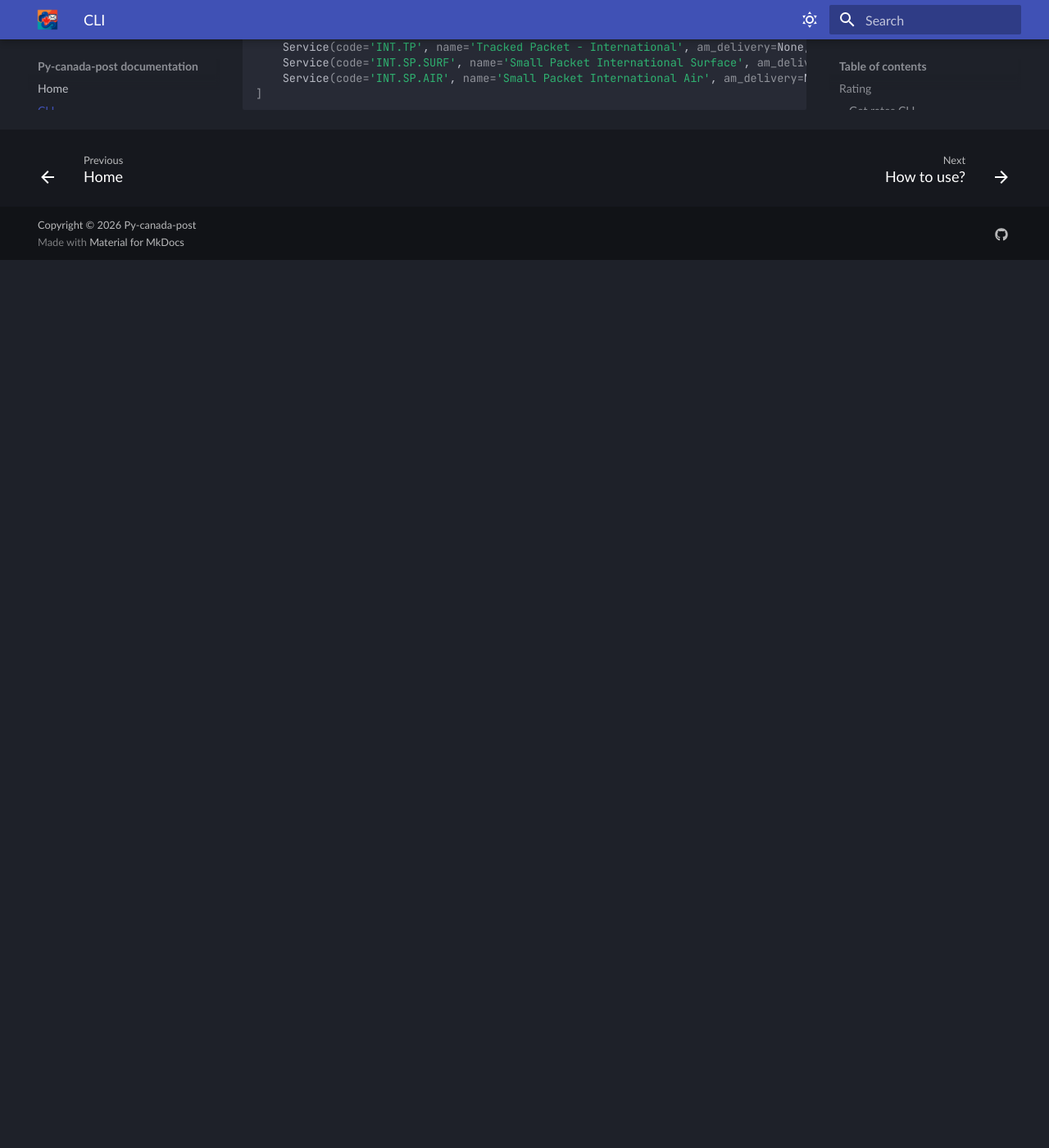
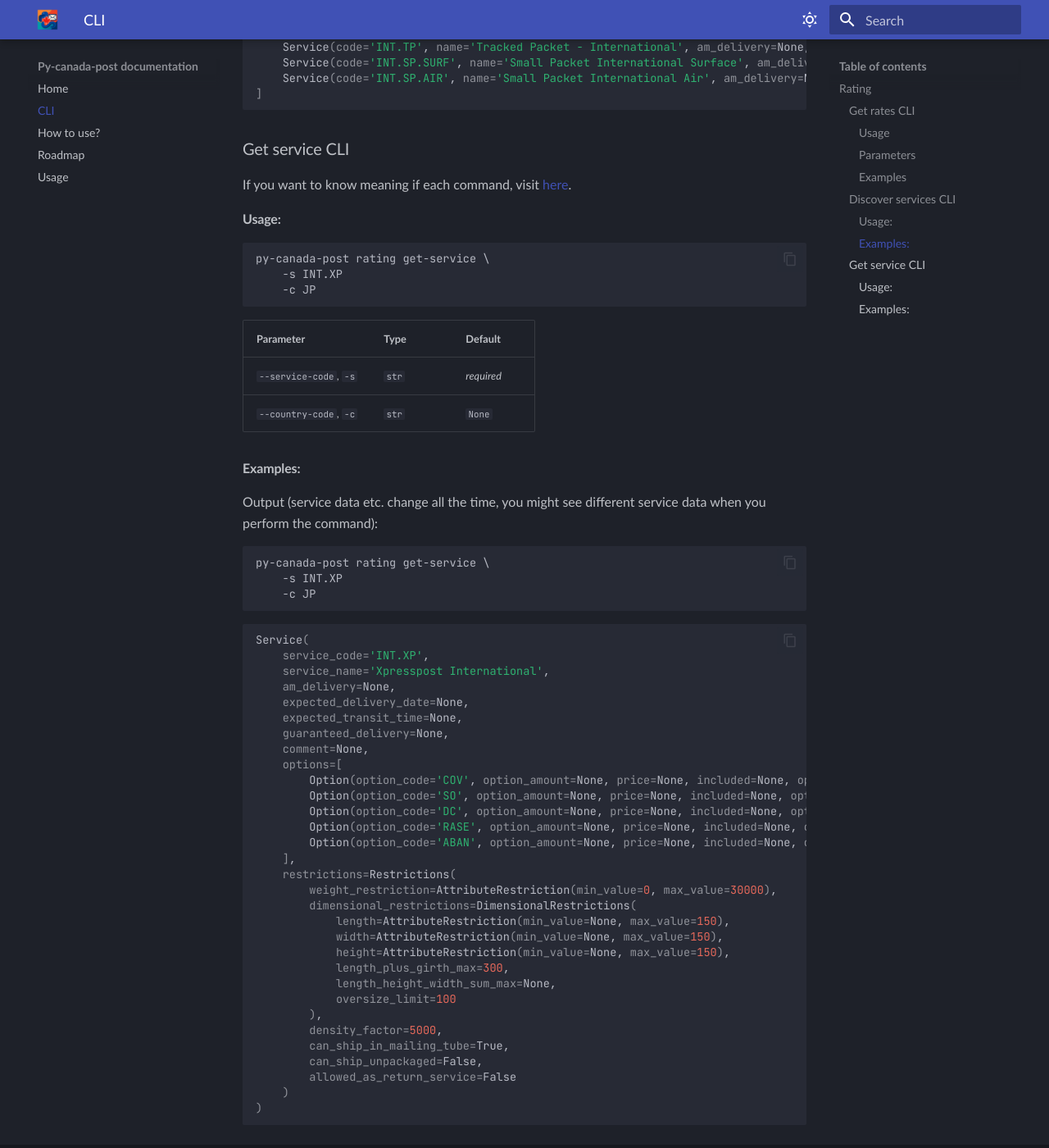
Before and after one commit to joludyaster/py-canada-post, an MkDocs documentation site: the page built from docs/cli.md, in a window 1280 px wide and 1400 px high, scrolled down 3289 px. Shown: the whole window at 82% size. Built offline with MkDocs 1.6.1 and Material for MkDocs 9.7.7, drawn with Linux system fonts in a browser that asks for light colours; some web fonts are replaced; before the commit the page ends 3606 px from its top, so only the background shows below that; some of the changed text lies outside the part shown.

Commit message:
feat: Add new documentation for get-service CLI command

````diff
--- a/docs/cli.md
+++ b/docs/cli.md
@@ -102,7 +102,7 @@ If you want to know meaning if each command, visit [here](https://py-canada-post
 #### Usage:
 
 ```commandline
-py-canada-post rating discover services \
+py-canada-post rating discover-services \
     -c CA
     -o E4M8S3
     -d T3Z1C8
@@ -150,3 +150,64 @@ py-canada-post rating discover services -c JP
     Service(code='INT.SP.AIR', name='Small Packet International Air', am_delivery=None, expected_delivery_date=None, expected_transit_time=None, guaranteed_delivery=None)
 ]
 ```
+
+### Get service CLI
+
+If you want to know meaning if each command, visit [here](https://py-canada-post.readthedocs.io/en/latest/usage/#py_canada_post.services.rating.operations.get_service.GetService.get_service).
+
+#### Usage:
+
+```commandline
+py-canada-post rating get-service \
+    -s INT.XP
+    -c JP
+```
+
+| Parameter                         | Type                    | Default    |
+|-----------------------------------|-------------------------|------------|
+| `--service-code`, `-s`            | `str`                   | *required* |
+| `--country-code`, `-c`            | `str`                   | `None`     |
+
+#### Examples:
+
+Output (service data etc. change all the time, you might see different service data when you perform the command):
+
+```commandline
+py-canada-post rating get-service \
+    -s INT.XP
+    -c JP
+```
+
+```bash
+Service(
+    service_code='INT.XP',
+    service_name='Xpresspost International',
+    am_delivery=None,
+    expected_delivery_date=None,
+    expected_transit_time=None,
+    guaranteed_delivery=None,
+    comment=None,
+    options=[
+        Option(option_code='COV', option_amount=None, price=None, included=None, option_name='Coverage', mandatory=False, qualifier_required=True, qualifier_max=5000),
+        Option(option_code='SO', option_amount=None, price=None, included=None, option_name='Signature option', mandatory=True, qualifier_required=False, qualifier_max=None),
+        Option(option_code='DC', option_amount=None, price=None, included=None, option_name='Delivery confirmation', mandatory=True, qualifier_required=False, qualifier_max=None),
+        Option(option_code='RASE', option_amount=None, price=None, included=None, option_name="Return at sender's expense", mandatory=True, qualifier_required=False, qualifier_max=None),
+        Option(option_code='ABAN', option_amount=None, price=None, included=None, option_name='Abandon', mandatory=True, qualifier_required=False, qualifier_max=None)
+    ],
+    restrictions=Restrictions(
+        weight_restriction=AttributeRestriction(min_value=0, max_value=30000),
+        dimensional_restrictions=DimensionalRestrictions(
+            length=AttributeRestriction(min_value=None, max_value=150),
+            width=AttributeRestriction(min_value=None, max_value=150),
+            height=AttributeRestriction(min_value=None, max_value=150),
+            length_plus_girth_max=300,
+            length_height_width_sum_max=None,
+            oversize_limit=100
+        ),
+        density_factor=5000,
+        can_ship_in_mailing_tube=True,
+        can_ship_unpackaged=False,
+        allowed_as_return_service=False
+    )
+)
+```
````
